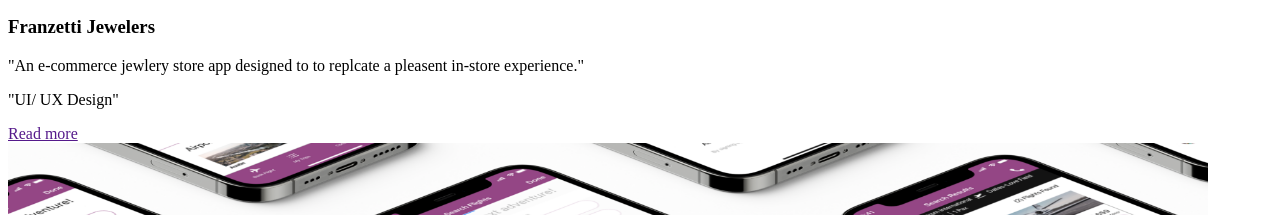
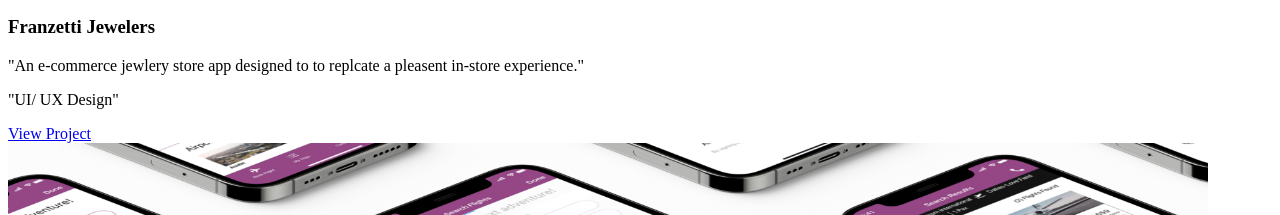
Before and after one commit to RyKnow47/Portfolio-Site-Ryan-McHale, a plain HTML site: page index.html in a window 1280 px wide. Shown: the part 1190-1405 px from the top of the page. Drawn offline with Linux system fonts and the light colour scheme.

Commit message:
Update index.html
Added link to franzetti.html

```diff
--- a/index.html
+++ b/index.html
@@ -48,7 +48,7 @@
             <p>
               "UI/ UX Design"
             </P>
-            <a href="">Read more</a>
+            <a href="franzetti.html">View Project</a>
           </div>
         </div>
         <div>
```
